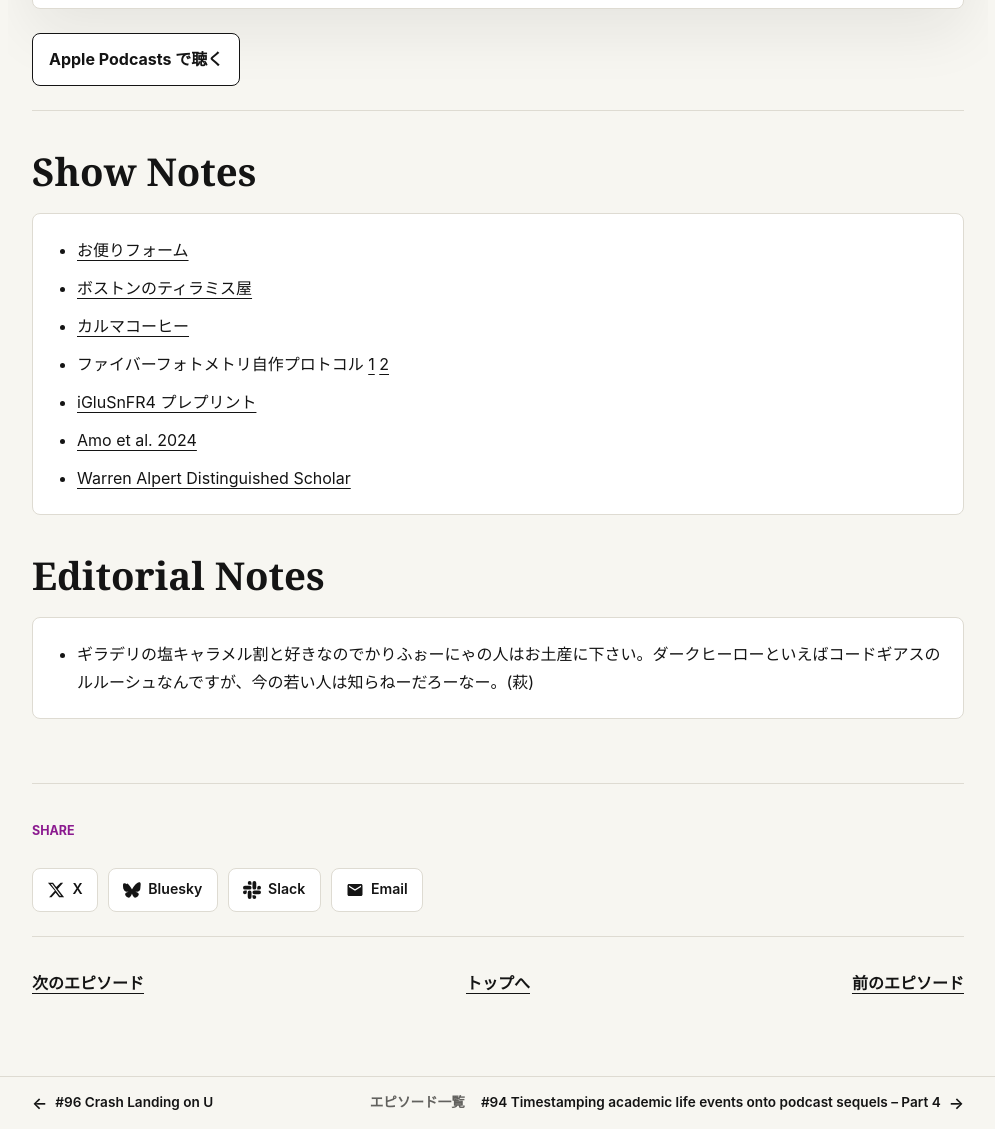
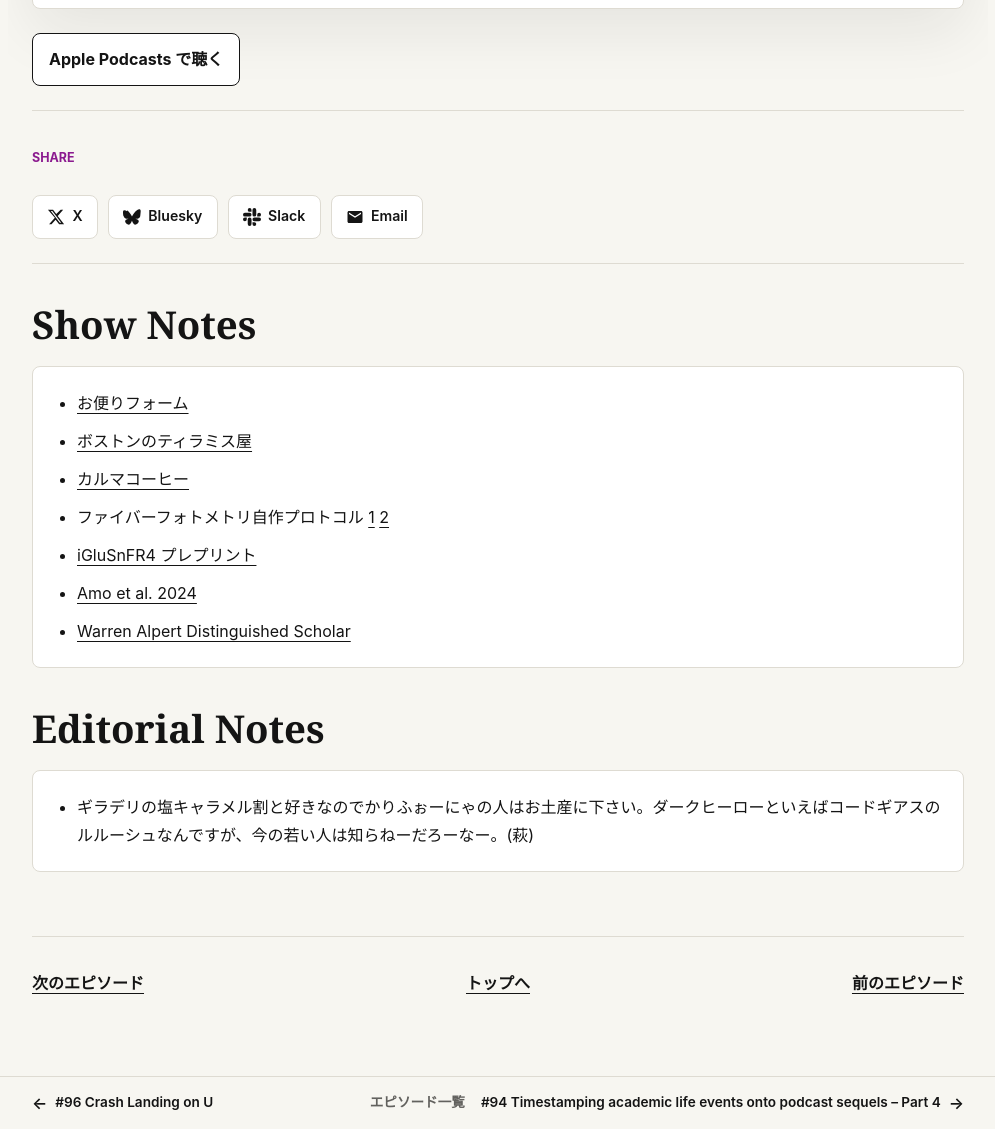
Before and after one commit to yfujis/neuroradio.github.io, a Jekyll site: the page built from _posts/2025-08-30-the-invention-of-solitude.md, in a window 1280 px wide and 1400 px high, scrolled down 467 px, cut to the strip 271-1400 px from the top of the window. Shown: the whole strip, without its empty margins (142-1137 px from the left). Built offline with Jekyll 4.4.1, drawn with Linux system fonts in a browser that asks for light colours.

Commit message:
Move share buttons above Show Notes on episode pages
Co-authored-by: Copilot <223556219+Copilot@users.noreply.github.com>

```diff
--- a/_layouts/episode.html
+++ b/_layouts/episode.html
@@ -16,6 +16,7 @@ layout: default
       <a class="platform" href="{{ page.apple_podcast }}">Apple Podcasts で聴く</a>
     </div>
     {% endif %}
+    <div data-pagefind-ignore>{% include share_buttons.html %}</div>
     <section class="episode-content" aria-label="{{ page.title }} のShow NotesとEditorial Notes">
       <h2 id="show-notes">Show Notes</h2>
       {{ page.show_notes_html }}
@@ -23,7 +24,6 @@ layout: default
       {{ page.editorial_notes_html }}
     </section>
     <div data-pagefind-ignore>{% include related_episodes.html %}</div>
-    <div data-pagefind-ignore>{% include share_buttons.html %}</div>
     <nav class="episode-nav" aria-label="エピソードナビゲーション" data-pagefind-ignore>
       {% if page.next %}<a href="{{ page.next.url | relative_url }}">次のエピソード</a>{% endif %}
       <a href="{{ '/' | relative_url }}">トップへ</a>
```
